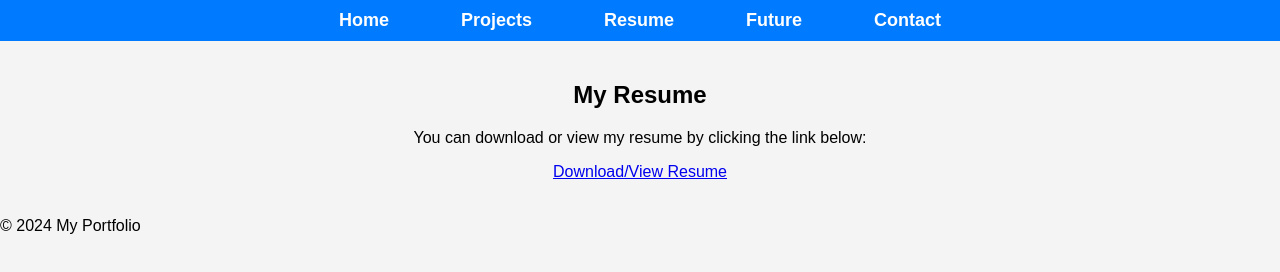
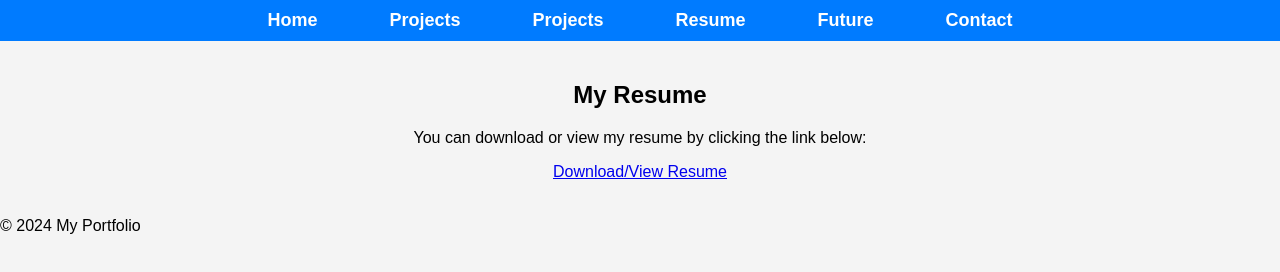
Before and after one commit to terapeyo/terapeyo.github.io, a plain HTML site: page resume.html in a window 1280 px wide. Drawn offline with Linux system fonts and the light colour scheme.

Commit message:
Update resume.html
added the course skills

```diff
--- a/resume.html
+++ b/resume.html
@@ -12,6 +12,7 @@
             <ul>
                 <li><a href="home.html">Home</a></li>
                 <li><a href="projects.html">Projects</a></li>
+                <li><a href="course skills.html">Projects</a></li>
                 <li><a href="resume.html">Resume</a></li>
                 <li><a href="future.html">Future</a></li>
                 <li><a href="contact.html">Contact</a></li>
```
